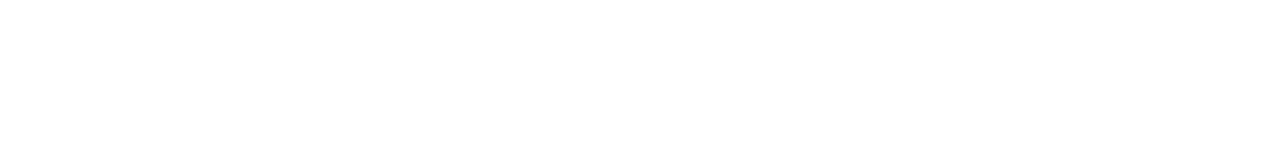
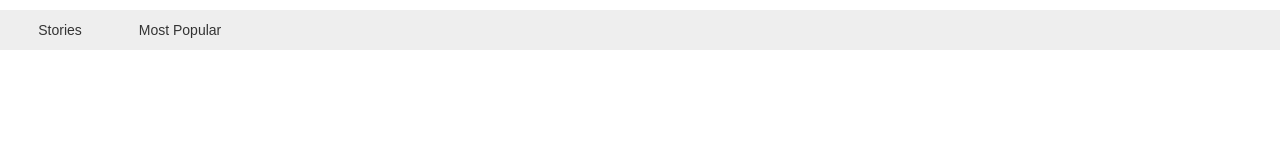
Before and after one commit to StoryViz/StoryViz, a website: page client/index.html in a window 1280 px wide. Drawn offline with nearby package versions, Linux system fonts and the light colour scheme; some packages are replaced by stand-ins of ours.

Commit message:
Add navbar

```diff
--- a/client/index.html
+++ b/client/index.html
@@ -3,6 +3,12 @@
 		<link rel="stylesheet" type="text/css" href="stylesheets/main.css">
 	</head>
 	<body>
+       <div class="navigation">
+          <ul class="nav">
+            <li><a ui-sref="story">Stories</a></li>
+            <li><a ui-sref="/">Most Popular</a></li>
+          </ul>
+      </div>
     <div ui-view>
 
     </div>
--- a/client/stylesheets/main.css
+++ b/client/stylesheets/main.css
@@ -10,3 +10,53 @@ span.test {
   stroke: #fff;
   stroke-width: 1.5px;
 }
+
+body {
+  margin: 0;
+  margin-top: 10px;
+  font-family: arial, sans-serif;
+}
+
+a {
+  color: #333;
+  font-size: 14px;
+  text-decoration: none;
+}
+
+h1 {
+  font-style: italic;
+  margin-bottom: 10px;
+}
+
+.navigation {
+  width: 100%;
+  height: 40px;
+  background-color: #eee;
+}
+
+.navigation ul {
+  margin: 0;
+  padding: 0;
+  list-style: none;
+}
+
+.navigation li {
+  float: left;
+}
+
+.navigation li a {
+  width: 100px;
+  height: 20px;
+  line-height: 20px;
+  padding: 10px;
+  display: block;
+  text-align: center;
+}
+
+.navigation li a:hover {
+  background-color: #ddd;
+}
+
+.navigation li a.selected {
+  background-color: #ccc;
+}
```
